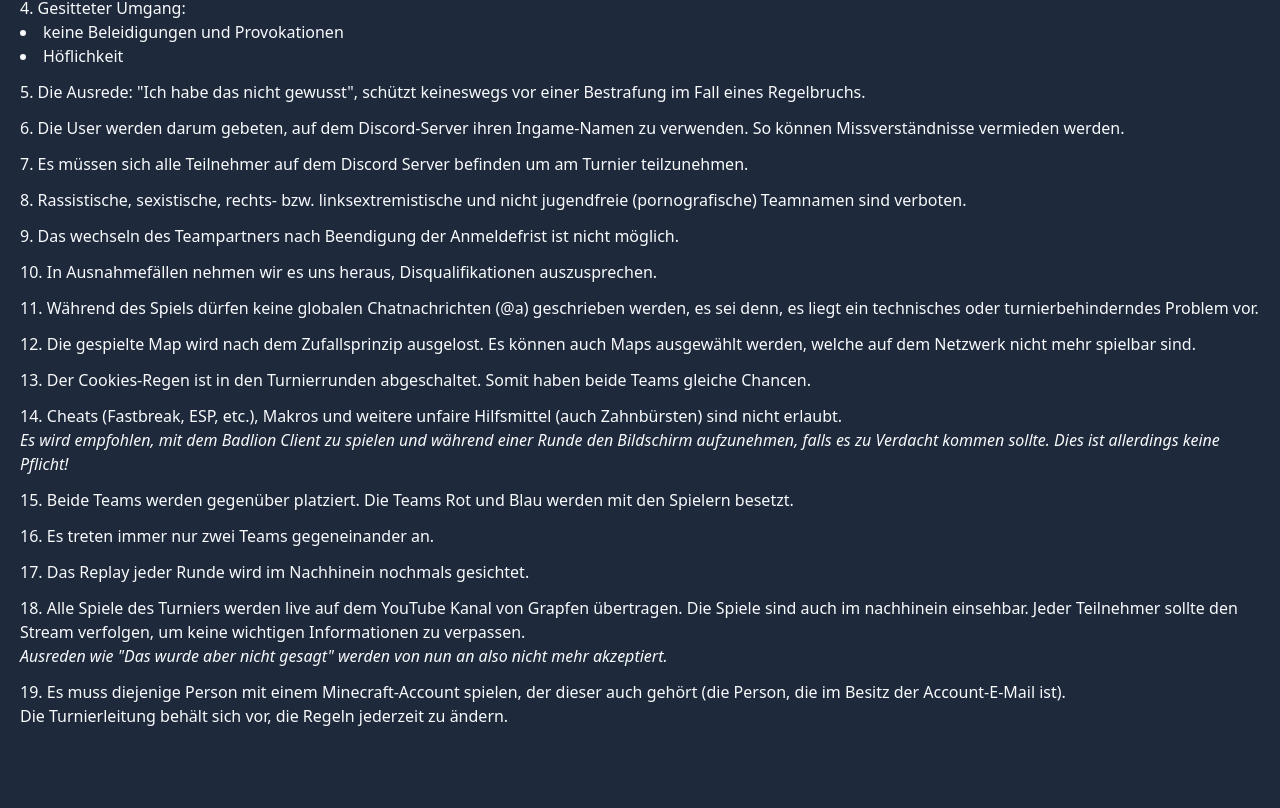
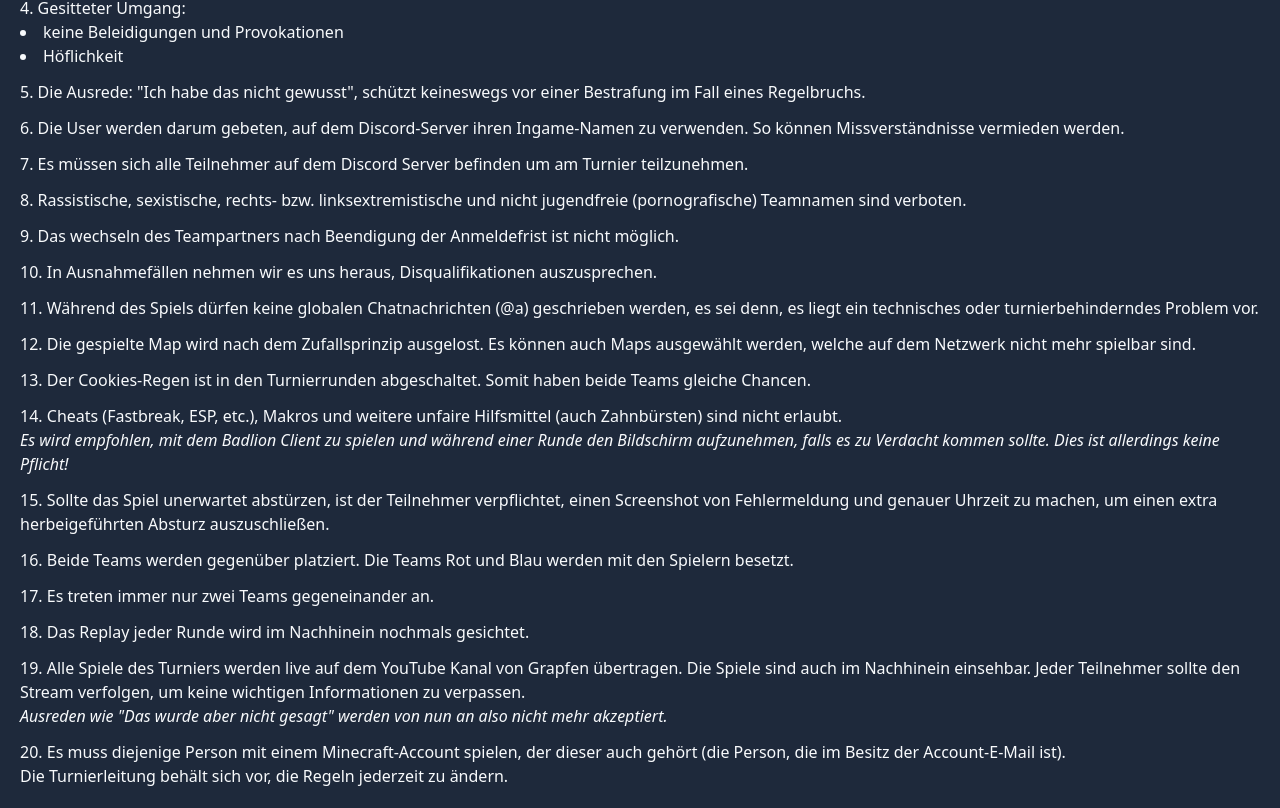
Before and after one commit to CookiesTournament/website, a Next.js app: page /rules in a window 1280 px wide. Shown: the part 348-1156 px from the top of the page. Before the commit the page ends 1096 px from the top, so only its background shows below. Built offline with nearby package versions, Linux system fonts and the light colour scheme.

Commit message:
💬 Add crash screenshot rule

```diff
--- a/pages/rules.tsx
+++ b/pages/rules.tsx
@@ -93,6 +93,11 @@ const Rules: NextPage = () => {
           </em>
         </li>
         <li>
+          Sollte das Spiel unerwartet abstürzen, ist der Teilnehmer
+          verpflichtet, einen Screenshot von Fehlermeldung und genauer Uhrzeit
+          zu machen, um einen extra herbeigeführten Absturz auszuschließen.
+        </li>
+        <li>
           Beide Teams werden gegenüber platziert. Die Teams Rot und Blau werden
           mit den Spielern besetzt.
         </li>
@@ -100,7 +105,7 @@ const Rules: NextPage = () => {
         <li>Das Replay jeder Runde wird im Nachhinein nochmals gesichtet.</li>
         <li>
           Alle Spiele des Turniers werden live auf dem YouTube Kanal von Grapfen
-          übertragen. Die Spiele sind auch im nachhinein einsehbar. Jeder
+          übertragen. Die Spiele sind auch im Nachhinein einsehbar. Jeder
           Teilnehmer sollte den Stream verfolgen, um keine wichtigen
           Informationen zu verpassen.
           <br />
```
